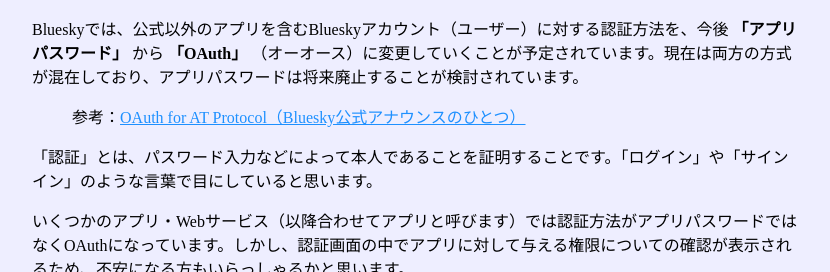
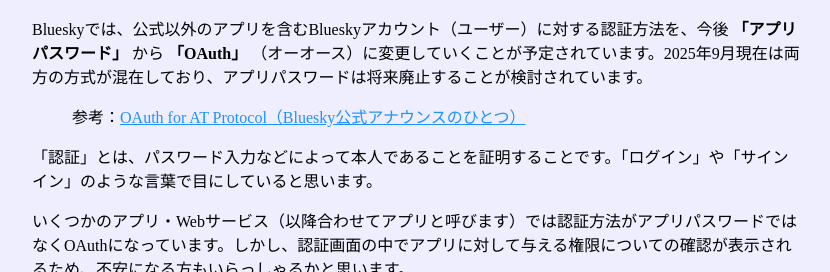
Before and after one commit to bills-appworks/bsky-misc, a Jekyll site: the page built from OAuth-and-AppPassword/index.md, in a window 1280 px wide and 900 px high, cut to the strip 0-272 px from the top of the window. Shown: the whole strip, without its empty margins (224-1054 px from the left). Built offline with Jekyll 4.4.1, drawn with Linux system fonts in a browser that asks for light colours; our own code applies the rules of GitHub Pages for plain Markdown files.

Commit message:
「現在」を「2025年9月現在」に修正

```diff
--- a/OAuth-and-AppPassword/index.md
+++ b/OAuth-and-AppPassword/index.md
@@ -1,4 +1,4 @@
-Blueskyでは、公式以外のアプリを含むBlueskyアカウント（ユーザー）に対する認証方法を、今後 **「アプリパスワード」** から **「OAuth」** （オーオース）に変更していくことが予定されています。現在は両方の方式が混在しており、アプリパスワードは将来廃止することが検討されています。
+Blueskyでは、公式以外のアプリを含むBlueskyアカウント（ユーザー）に対する認証方法を、今後 **「アプリパスワード」** から **「OAuth」** （オーオース）に変更していくことが予定されています。2025年9月現在は両方の方式が混在しており、アプリパスワードは将来廃止することが検討されています。
 
 > 参考：<a href="https://docs.bsky.app/blog/oauth-atproto" target="bsky">OAuth for AT Protocol（Bluesky公式アナウンスのひとつ）</a>
 
```
